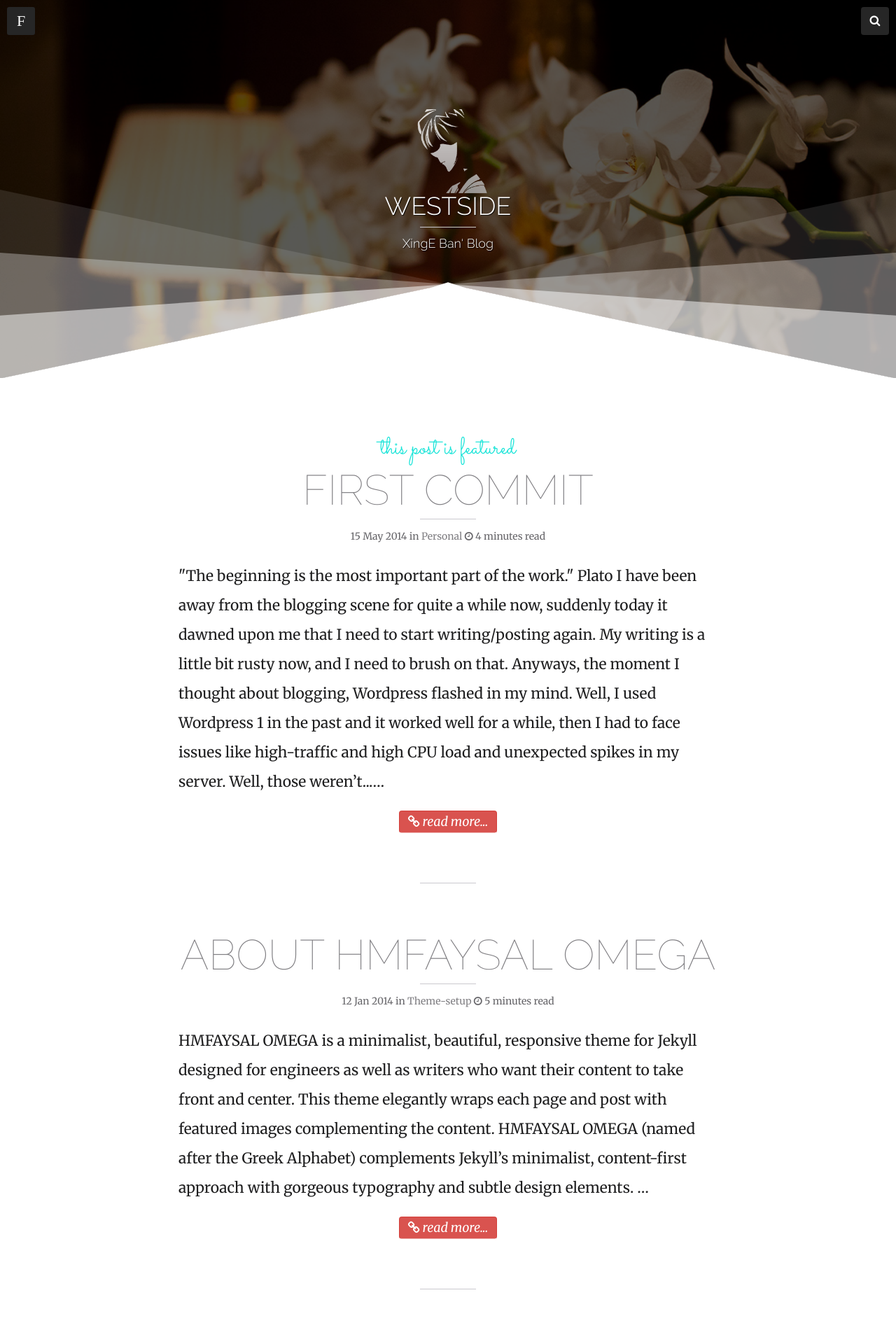
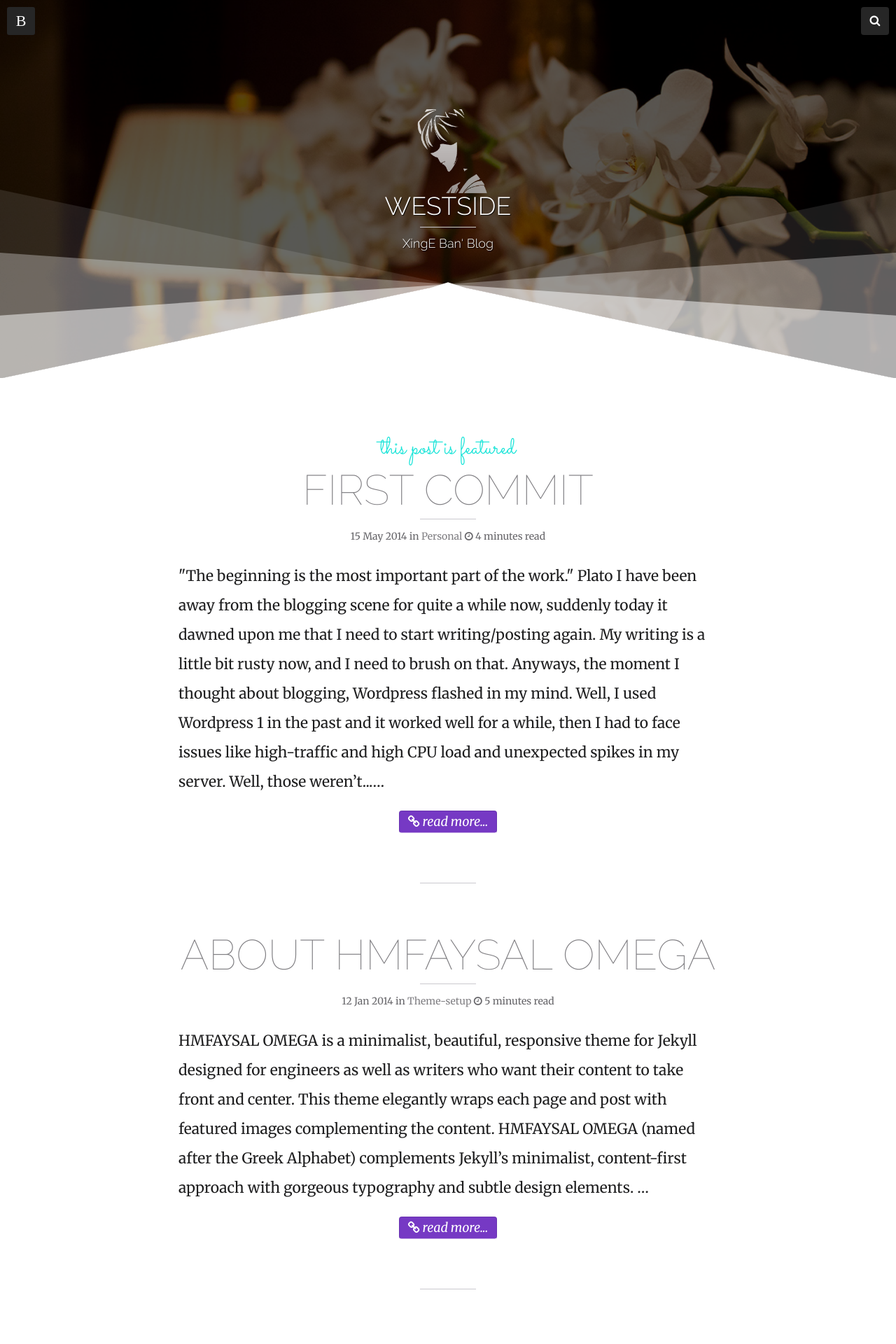
Before and after one commit to Boukyaku/Westside, a Jekyll site: the page built from index.html, in a window 1280 px wide. Shown: the top 1920 px of the page at 70% size. Built offline with Jekyll 4.4.1, drawn with Linux system fonts in a browser that asks for light colours; nearby versions of some CDN libraries; the list of posts is cut into pages by our own code.

Commit message:
Changes 1
color,author;sidebar,slide,btn,etc...

```diff
--- a/_layouts/home.html
+++ b/_layouts/home.html
@@ -32,7 +17,9 @@
                     <a href="{{ site.url }}{{ link.url }}">{{ link.title }}</a>
                 {% endif %} </li>
 {% endfor %}
+           <!--
            <li><a href="{{ site.url }}/feed.xml" title="Atom/RSS feed"><i class="icon-rss"></i> Feed</a></li>
+           -->
     </nav>
 
 
--- a/assets/css/style.css
+++ b/assets/css/style.css
@@ -3819,7 +3819,7 @@
   color: #fff
 }
 button.menu-button:hover {
-  background-color: #39c492 ;
+  background-color: #7639C4 ;
   color: #fff
   box-shadow: rgba(0,0,0,0.2) 0 0 0 3px;
 }
@@ -3862,11 +3862,11 @@
     }
 
 a#slide:hover{
-    background:#39c492
+    background:#7639C4
     }
 
 a#slide:after{
-    content:"F"
+    content:"B"
     }
 
 a#slide.slide:after{
```
Also changed, not shown: other parts of _layouts/home.html (+1 -16 lines), _layouts/page.html (+0 -15 lines), _layouts/pageminimal.html (+0 -15 lines), _layouts/post.html (+0 -15 lines), assets/css/bootstrap.css, favicon.ico, favicon.png.
